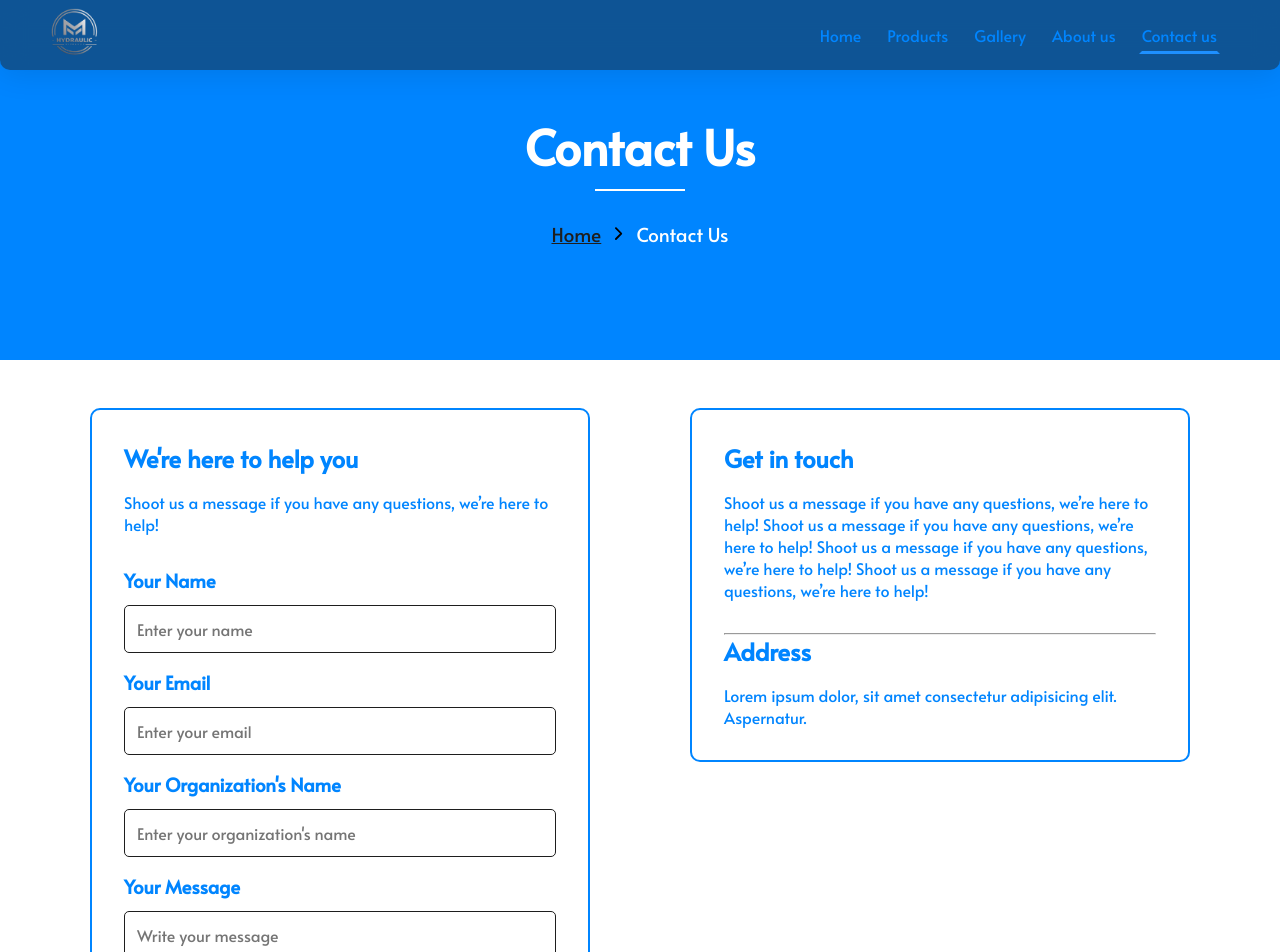
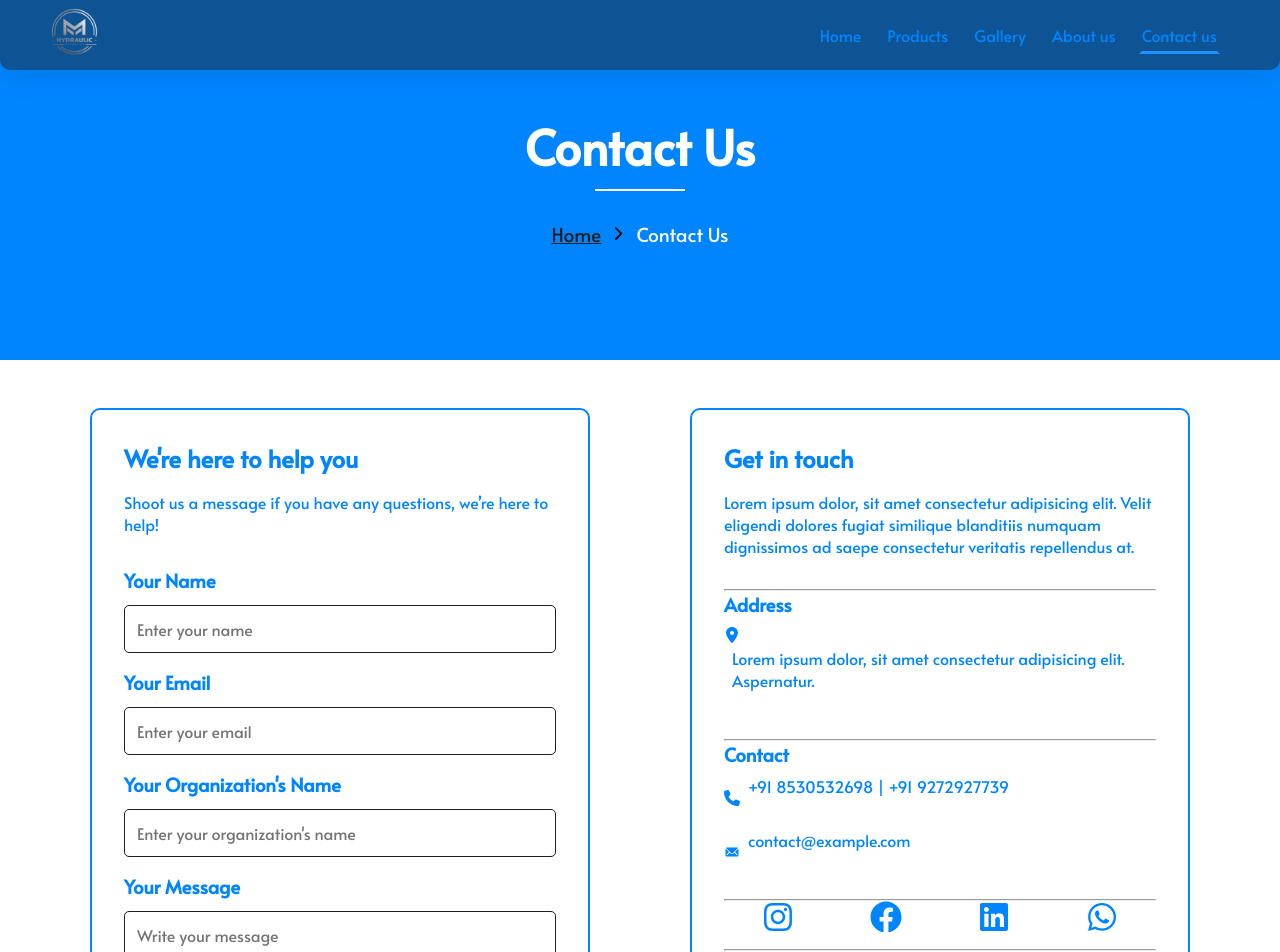
Before and after one commit to adityasharma0131/M.K-Hydraulics, a React (Vite) app in the folder client/: page /contact-us in a window 1280 px wide. Shown: the top 952 px of the page. Built offline with nearby package versions, Linux system fonts and the light colour scheme; grey boxes are pictures that could not be loaded.

Commit message:
contact page completed {some beautification is left in get in touch section}

```diff
--- a/client/src/components/Footer.jsx
+++ b/client/src/components/Footer.jsx
@@ -174,9 +174,9 @@ const Footer = () => {
                 <li>
                   <iframe
                     src="https://www.google.com/maps/embed?pb=!1m18!1m12!1m3!1d3769.9903823680174!2d72.88823237423584!3d19.108077850966627!2m3!1f0!2f0!3f0!3m2!1i1024!2i768!4f13.1!3m3!1m2!1s0x3be7c809aaaaaaab%3A0xd4e03f3e45ca9c8e!2sM.%20K.%20Hydraulics!5e0!3m2!1sen!2sin!4v1721629938948!5m2!1sen!2sin"
-                    width="200"
+                    width="100%"
                     height="200"
-                    style={{ border: 0, borderRadius: "10%" }}
+                    style={{ border: 0, borderRadius: "10px" }}
                     allowFullScreen=""
                     loading="lazy"
                     referrerPolicy="no-referrer-when-downgrade"
--- a/client/src/index.css
+++ b/client/src/index.css
@@ -678,7 +678,6 @@ header nav ul li a.active {
 
 .contact-us {
   min-height: 100vh;
-
   padding: 2rem;
   display: flex;
   justify-content: center;
@@ -702,7 +701,6 @@ header nav ul li a.active {
   background: rgba(255, 255, 255, 0.9);
   border-radius: 10px;
   border: 2px solid #0085ff;
-
   padding: 2rem;
   margin: 1rem;
   flex: 1;
@@ -720,7 +718,7 @@ header nav ul li a.active {
   margin-bottom: 2rem;
 }
 
-.contactbx1 div {
+.contactbx1 .form-group {
   margin-bottom: 1rem;
 }
 
@@ -764,7 +762,45 @@ header nav ul li a.active {
 }
 
 .contact-button:hover {
-  color: #1e1e1e;
+  background-color: #006bb3;
+  color: #fff;
+  box-shadow: 0px 4px 15px rgba(0, 0, 0, 0.2);
+}
+
+.address,
+.phnoemail,
+.socials {
+  margin-bottom: 1rem;
+}
+
+.address h3,
+.phno h3 {
+  margin-bottom: 0.5rem;
+}
+
+.address p,
+.phno p,
+.emailid p {
+  display: inline-block;
+  margin-left: 0.5rem;
+  vertical-align: middle;
+}
+
+.socials {
+  display: flex;
+  justify-content: space-around;
+  align-items: center;
+}
+
+.socials svg {
+  font-size: 2rem;
+  color: #0085ff;
+  cursor: pointer;
+  transition: color 0.3s;
+}
+
+.socials svg:hover {
+  color: #006bb3;
 }
 
 /* Media Queries */
--- a/client/src/pages/Contactus.jsx
+++ b/client/src/pages/Contactus.jsx
@@ -1,5 +1,12 @@
 import React from "react";
 import HeroPage from "../components/HeroPage";
+import { FaLocationDot } from "react-icons/fa6";
+import { FaPhone } from "react-icons/fa6";
+import { IoIosMail } from "react-icons/io";
+import { FaInstagram } from "react-icons/fa";
+import { FaFacebook } from "react-icons/fa";
+import { FaLinkedin } from "react-icons/fa";
+import { FaWhatsapp } from "react-icons/fa6";
 
 const Contactus = () => {
   return (
@@ -12,8 +19,8 @@ const Contactus = () => {
             <p>
               Shoot us a message if you have any questions, we’re here to help!
             </p>
-            <div>
-              <div>
+            <form>
+              <div className="form-group">
                 <label htmlFor="name">
                   <h3>Your Name</h3>
                 </label>
@@ -22,9 +29,10 @@ const Contactus = () => {
                   placeholder="Enter your name"
                   name="name"
                   id="name"
+                  required
                 />
               </div>
-              <div>
+              <div className="form-group">
                 <label htmlFor="email">
                   <h3>Your Email</h3>
                 </label>
@@ -33,10 +41,10 @@ const Contactus = () => {
                   placeholder="Enter your email"
                   name="email"
                   id="email"
+                  required
                 />
               </div>
-            </div>
-            <div>
+              <div className="form-group">
                 <label htmlFor="organization">
                   <h3>Your Organization's Name</h3>
                 </label>
@@ -47,7 +55,7 @@ const Contactus = () => {
                   id="organization"
                 />
               </div>
-            <div>
+              <div className="form-group">
                 <label htmlFor="message">
                   <h3>Your Message</h3>
                 </label>
@@ -55,24 +63,60 @@ const Contactus = () => {
                   name="message"
                   placeholder="Write your message"
                   id="message"
+                  required
                 ></textarea>
               </div>
-            <button className="contact-button">Send</button>
+              <button type="submit" className="contact-button">
+                Send
+              </button>
+            </form>
           </div>
           <div className="contactbx2">
             <h2>Get in touch</h2>
             <p>
-              Shoot us a message if you have any questions, we’re here to help!
-              Shoot us a message if you have any questions, we’re here to help!
-              Shoot us a message if you have any questions, we’re here to help!
-              Shoot us a message if you have any questions, we’re here to help!
+              Lorem ipsum dolor, sit amet consectetur adipisicing elit. Velit
+              eligendi dolores fugiat similique blanditiis numquam dignissimos
+              ad saepe consectetur veritatis repellendus at.
             </p>
             <hr />
             <div className="address">
-              <h2>Address</h2>
+              <h3>Address</h3>
+              <FaLocationDot />
+              <p>
                 Lorem ipsum dolor, sit amet consectetur adipisicing elit.
                 Aspernatur.
+              </p>
             </div>
+            <hr />
+            <div className="phnoemail">
+              <div className="phno">
+                <h3>Contact</h3>
+                <FaPhone />
+                <p>+91 8530532698 | +91 9272927739</p>
+              </div>
+              <div className="emailid">
+                <IoIosMail />
+                <p>contact@example.com</p>
+              </div>
+            </div>
+            <hr />
+            <div className="socials">
+              <FaInstagram />
+              <FaFacebook />
+              <FaLinkedin />
+              <FaWhatsapp />
+            </div>
+            <hr />
+            <iframe
+              src="https://www.google.com/maps/embed?pb=!1m18!1m12!1m3!1d3769.9903823680174!2d72.88823237423584!3d19.108077850966627!2m3!1f0!2f0!3f0!3m2!1i1024!2i768!4f13.1!3m3!1m2!1s0x3be7c809aaaaaaab%3A0xd4e03f3e45ca9c8e!2sM.%20K.%20Hydraulics!5e0!3m2!1sen!2sin!4v1721629938948!5m2!1sen!2sin"
+              width="100%"
+              height="200"
+              style={{ border: 0, borderRadius: "10px" }}
+              allowFullScreen=""
+              loading="lazy"
+              referrerPolicy="no-referrer-when-downgrade"
+              title="M.K Hydraulics Location"
+            ></iframe>
           </div>
         </div>
       </div>
```
Lines whose indentation alone changed are shown as unchanged.
